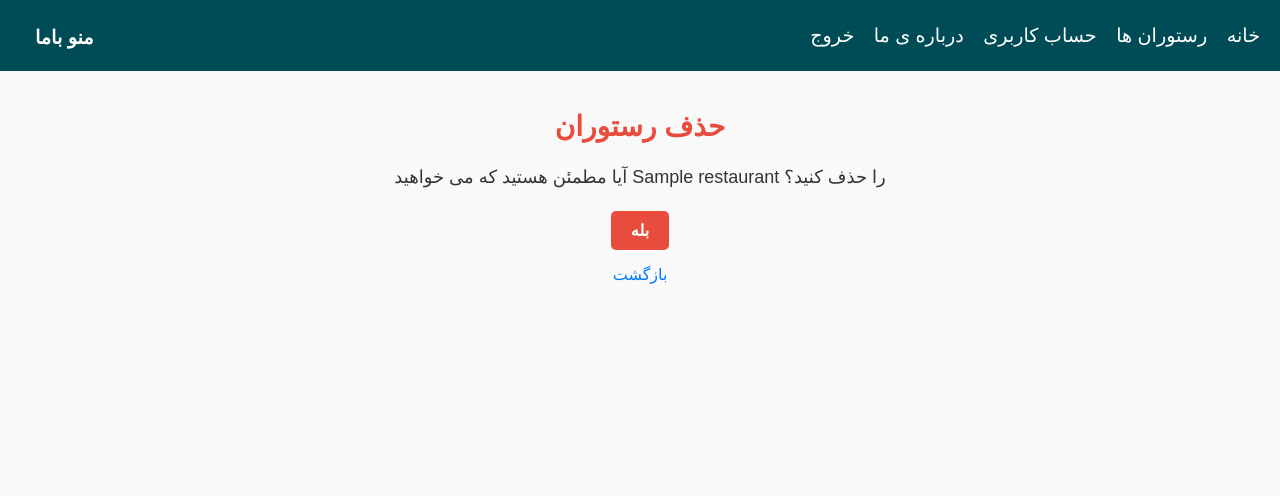
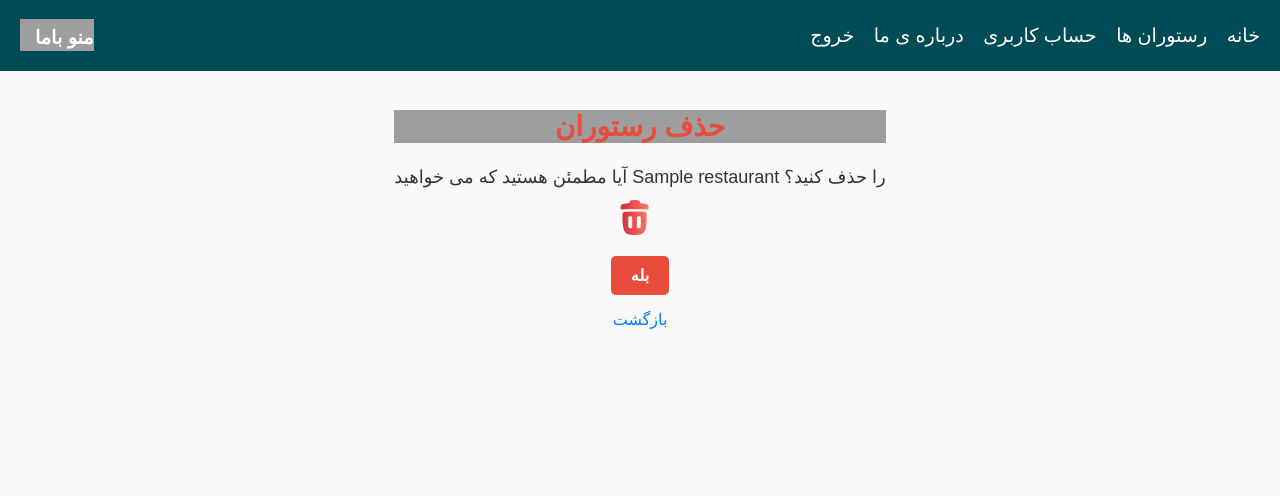
Before and after one commit to macanMehri/menu_creator, a Django app: page /menu/menu/delete/1 in a window 1280 px wide. Shown: the top 496 px of the page. Run offline with Django 4.2, Linux system fonts and the light colour scheme; a user stored in the database is signed in; tables that the repository leaves empty hold one stand-in row (values such as "Sample post"); parts of the project's set-up code (start-up, migrations or seed data) failed here and were passed over; grey boxes are pictures that could not be loaded.

Commit message:
Appended some designs

```diff
--- a/users/static/css/about_us_2.css
+++ b/users/static/css/about_us_2.css
@@ -5,6 +5,7 @@
     align-items: center;
     gap: 30px; /* فاصله بیشتر بین کادرها */
     margin-top: 50px;
+    margin-bottom: 40px;
 }
 
 .member-item {
@@ -43,9 +44,11 @@
 }
 
 .member-bio {
+    direction: rtl;
     font-size: 16px; /* اندازه بیوگرافی */
     color: #666;
-    text-align: right;
+    text-align: justify;
+    text-justify: inter-word;
 }
 
 .membeer-pic:hover {
--- a/users/static/css/confirm_delete.css
+++ b/users/static/css/confirm_delete.css
@@ -5,6 +5,7 @@
         color: #e74c3c;
         margin-bottom: 20px;
         font-family: 'Arial', sans-serif;
+        background-image: url("{% static 'delete.png' %}");
     }
 
     /* Confirmation Text */
@@ -12,7 +13,7 @@
         text-align: center;
         font-size: 18px;
         color: #333;
-        margin-bottom: 20px;
+        margin-bottom: 65px;
         line-height: 1.6;
         font-family: 'Arial', sans-serif;
     }
@@ -63,3 +64,18 @@
         font-family: 'Arial', sans-serif;
         background-color: #f9f9f9;
     }
+.img {
+    position: fixed;
+    right: 10px;
+    max-width: 35px;
+    border-radius: 0px;
+    margin-right: 48.3%;
+    top: 200px; /* Corrected '=' to ':' */
+}
+
+.img-box {
+    position: fixed;
+    max-width: 200px;
+    border-radius: 0px; /* Corrected from 'border_radius' */
+    margin-right: auto;
+}
--- a/users/templates/users/about_us_2.html
+++ b/users/templates/users/about_us_2.html
@@ -20,7 +20,7 @@
                     <img class="membeer-pic" src="{% static 'macansprofile.jpg' %}" alt="ماکان مهری">
                     <h3 class="member-name">ماکان مهری</h3>
                     <div  class="member-bio">
-                        در 17 مهر 1380 در شهر گرگان متولد شدم .توانایی‌های من در زمینه بک-اند با جنگو است .
+                        در 17 مهر 1380 در شهر گرگان متولد شدم. توانایی‌های من در زمینه بک-اند با جنگو است.
                         در حال حاضر مشغول برگزاری کلاس‌های برنامه‌نویسی مقدماتی و پیشرفته در دانشگاه گلستان هستم.
 
                     </div>
--- a/users/templates/users/confirm_delete.html
+++ b/users/templates/users/confirm_delete.html
@@ -4,6 +4,9 @@
 <link rel="stylesheet" href="{% static 'css/confirm_delete.css' %}">
 <h1>حذف سفارش از منو</h1>
 <p class="confirmation-text">آیا مطمئن هستید که می خواهید {{ menu_item.order.name }} را حذف کنید؟</p>
+<div class="img-box">
+    <img src= "{% static 'delete.png' %}" class="img">
+</div>
 
 <form method="post" class="delete-form">
     {% csrf_token %}
--- a/users/templates/users/confirm_restaurant_delete.html
+++ b/users/templates/users/confirm_restaurant_delete.html
@@ -4,7 +4,9 @@
 <link rel="stylesheet" href="{% static 'css/confirm_delete.css' %}">
 <h1>حذف رستوران</h1>
 <p class="confirmation-text">آیا مطمئن هستید که می خواهید {{ restaurant.name }} را حذف کنید؟</p>
-
+<div class="img-box">
+    <img src= "{% static 'delete.png' %}" class="img">
+</div>
 <form method="post" class="delete-form">
     {% csrf_token %}
     <button type="submit" class="confirm-button">بله</button>
--- a/users/templates/users/confirm_review_delete.html
+++ b/users/templates/users/confirm_review_delete.html
@@ -4,7 +4,9 @@
 <link rel="stylesheet" href="{% static 'css/confirm_delete.css' %}">
 <h1>حذف رستوران</h1>
 <p class="confirmation-text">آیا مطمئن هستید که می خواهید نظر را حذف کنید؟</p>
-
+<div class="img-box">
+    <img src= "{% static 'delete.png' %}" class="img">
+</div>
 <form method="post" class="delete-form">
     {% csrf_token %}
     <button type="submit" class="confirm-button">بله</button>
--- a/users/views.py
+++ b/users/views.py
@@ -56,6 +56,8 @@ def login_view(request):
 def menu_list(request, restaurant_id):
     query = request.GET.get('query', '')
     restaurant = get_object_or_404(Restaurant, id=restaurant_id,)
+    if not restaurant.is_active and request.user != restaurant.owner:
+        return redirect('restaurants')
     if query:
         menu_items = RestaurantMenu.objects.filter(
             Q(order__name__icontains=query) | Q(order__category__title__icontains=query, is_active=True)
@@ -136,8 +138,10 @@ def add_order_to_menu(request, restaurant_id):
         form = OrderForm(request.POST, request.FILES)
         if form.is_valid():
             order = form.save(commit=False)
+            order.is_active = True
             order.save()
             restaurant_menu = RestaurantMenu(order=order, restaurant=restaurant)
+            restaurant_menu.is_active = True
             restaurant_menu.save()
             return redirect('menu_list', restaurant.id)  # Replace with your desired redirect URL
     else:
@@ -155,7 +159,7 @@ def add_restaurant(request):
             restaurant = form.save(commit=False)
             restaurant.owner = request.user  # Set the current logged-in user as the owner
             restaurant.save()  # Save the restaurant to the database
-            return redirect('restaurants')  # Redirect to a page showing the list of restaurants
+            return redirect('dashboard')  # Redirect to a page showing the list of restaurants
     else:
         form = RestaurantForm()
 
```
Also changed, not shown: media/menu_images/660691.webp (added), media/restaurants/gaming-category_0wSpjqt.jpg (added), media/restaurants/wallpapersden.com_windows-10-dark_1920x1080.jpg (added), users/static/Think.jpg (added), users/static/burger.png (deleted), users/static/delete.png (added), users/static/lovechef.jpg (added), users/static/question.jpg (deleted), 1 other file.
